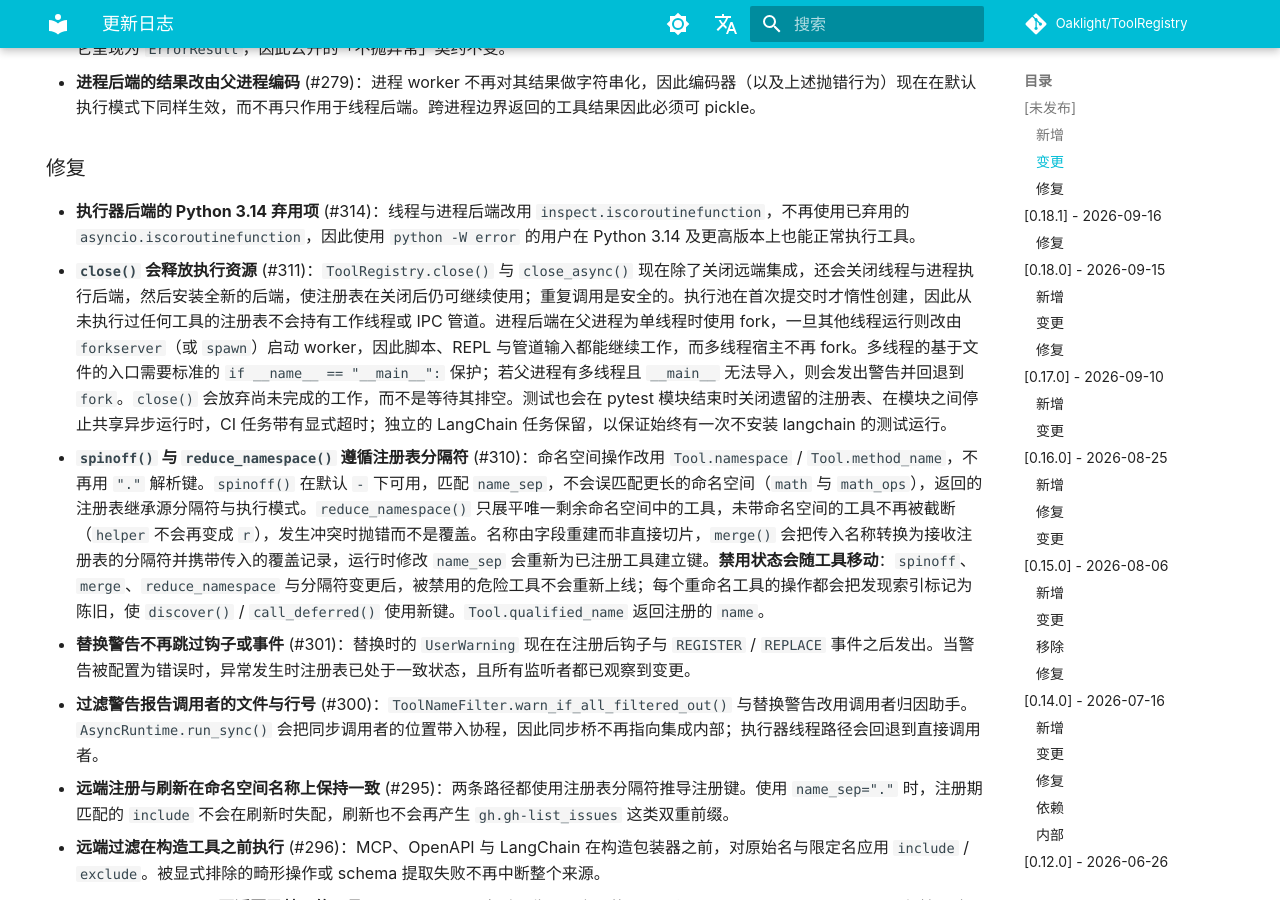
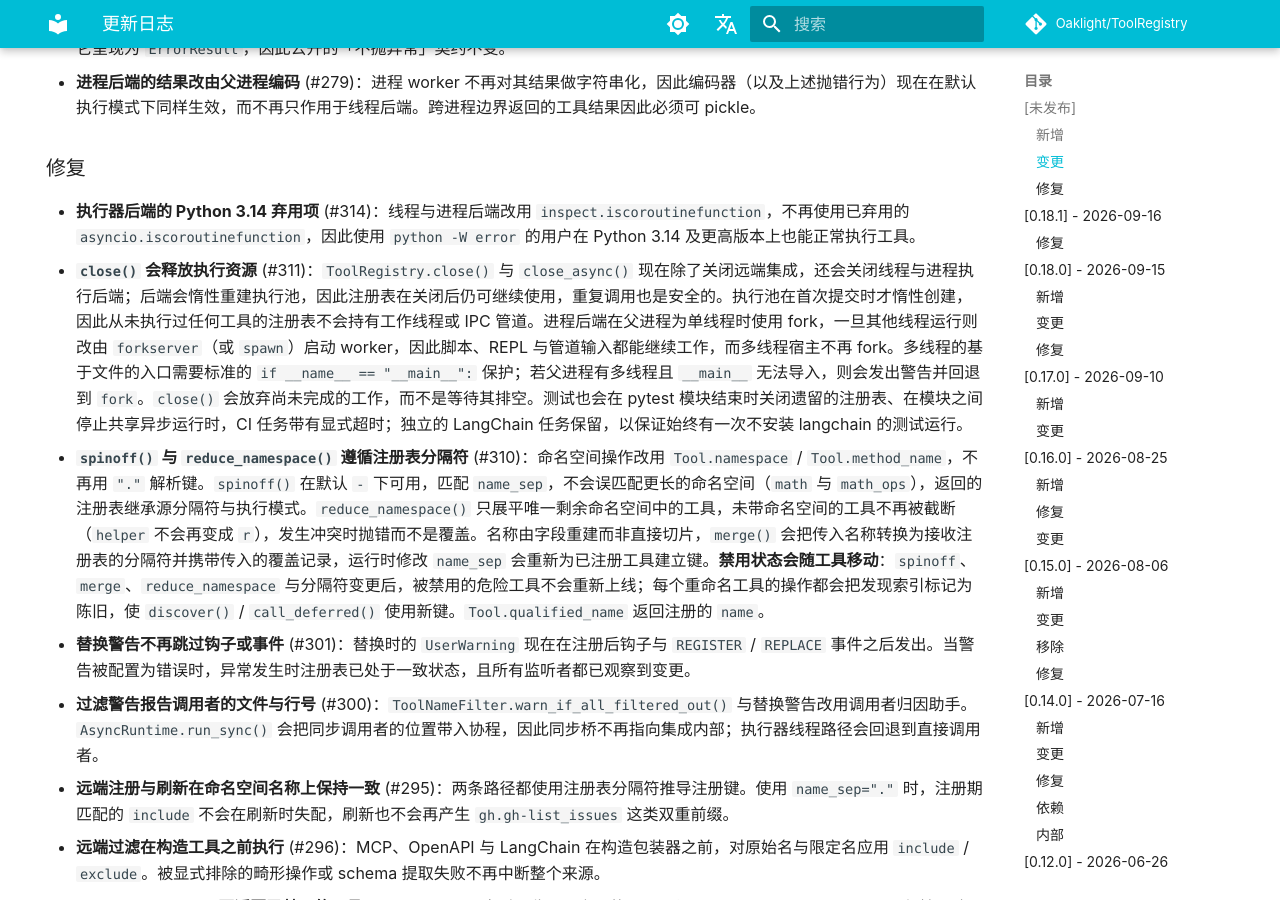
Before and after one commit to Oaklight/ToolRegistry, an MkDocs documentation site: the page built from docs/changelog.md, in a window 1280 px wide and 900 px high, scrolled down 2003 px. Built offline with MkDocs 1.6.1 and Material for MkDocs 9.7.7, drawn with Linux system fonts in a browser that asks for light colours; some web fonts are replaced; comment, search, counter and statistics services are not loaded.

Commit message:
docs: backends recreate pools lazily after close (#311 review)

```diff
--- a/docs/changelog.md
+++ b/docs/changelog.md
@@ -40,7 +40,7 @@
 ### 修复
 
 - **执行器后端的 Python 3.14 弃用项** (#314)：线程与进程后端改用 `inspect.iscoroutinefunction`，不再使用已弃用的 `asyncio.iscoroutinefunction`，因此使用 `python -W error` 的用户在 Python 3.14 及更高版本上也能正常执行工具。
-- **`close()` 会释放执行资源** (#311)：`ToolRegistry.close()` 与 `close_async()` 现在除了关闭远端集成，还会关闭线程与进程执行后端，然后安装全新的后端，使注册表在关闭后仍可继续使用；重复调用是安全的。执行池在首次提交时才惰性创建，因此从未执行过任何工具的注册表不会持有工作线程或 IPC 管道。进程后端在父进程为单线程时使用 fork，一旦其他线程运行则改由 `forkserver`（或 `spawn`）启动 worker，因此脚本、REPL 与管道输入都能继续工作，而多线程宿主不再 fork。多线程的基于文件的入口需要标准的 `if __name__ == "__main__":` 保护；若父进程有多线程且 `__main__` 无法导入，则会发出警告并回退到 `fork`。`close()` 会放弃尚未完成的工作，而不是等待其排空。测试也会在 pytest 模块结束时关闭遗留的注册表、在模块之间停止共享异步运行时，CI 任务带有显式超时；独立的 LangChain 任务保留，以保证始终有一次不安装 langchain 的测试运行。
+- **`close()` 会释放执行资源** (#311)：`ToolRegistry.close()` 与 `close_async()` 现在除了关闭远端集成，还会关闭线程与进程执行后端；后端会惰性重建执行池，因此注册表在关闭后仍可继续使用，重复调用也是安全的。执行池在首次提交时才惰性创建，因此从未执行过任何工具的注册表不会持有工作线程或 IPC 管道。进程后端在父进程为单线程时使用 fork，一旦其他线程运行则改由 `forkserver`（或 `spawn`）启动 worker，因此脚本、REPL 与管道输入都能继续工作，而多线程宿主不再 fork。多线程的基于文件的入口需要标准的 `if __name__ == "__main__":` 保护；若父进程有多线程且 `__main__` 无法导入，则会发出警告并回退到 `fork`。`close()` 会放弃尚未完成的工作，而不是等待其排空。测试也会在 pytest 模块结束时关闭遗留的注册表、在模块之间停止共享异步运行时，CI 任务带有显式超时；独立的 LangChain 任务保留，以保证始终有一次不安装 langchain 的测试运行。
 - **`spinoff()` 与 `reduce_namespace()` 遵循注册表分隔符** (#310)：命名空间操作改用 `Tool.namespace` / `Tool.method_name`，不再用 `"."` 解析键。`spinoff()` 在默认 `-` 下可用，匹配 `name_sep`，不会误匹配更长的命名空间（`math` 与 `math_ops`），返回的注册表继承源分隔符与执行模式。`reduce_namespace()` 只展平唯一剩余命名空间中的工具，未带命名空间的工具不再被截断（`helper` 不会再变成 `r`），发生冲突时抛错而不是覆盖。名称由字段重建而非直接切片，`merge()` 会把传入名称转换为接收注册表的分隔符并携带传入的覆盖记录，运行时修改 `name_sep` 会重新为已注册工具建立键。**禁用状态会随工具移动**：`spinoff`、`merge`、`reduce_namespace` 与分隔符变更后，被禁用的危险工具不会重新上线；每个重命名工具的操作都会把发现索引标记为陈旧，使 `discover()` / `call_deferred()` 使用新键。`Tool.qualified_name` 返回注册的 `name`。
 - **替换警告不再跳过钩子或事件** (#301)：替换时的 `UserWarning` 现在在注册后钩子与 `REGISTER` / `REPLACE` 事件之后发出。当警告被配置为错误时，异常发生时注册表已处于一致状态，且所有监听者都已观察到变更。
 - **过滤警告报告调用者的文件与行号** (#300)：`ToolNameFilter.warn_if_all_filtered_out()` 与替换警告改用调用者归因助手。`AsyncRuntime.run_sync()` 会把同步调用者的位置带入协程，因此同步桥不再指向集成内部；执行器线程路径会回退到直接调用者。
```
